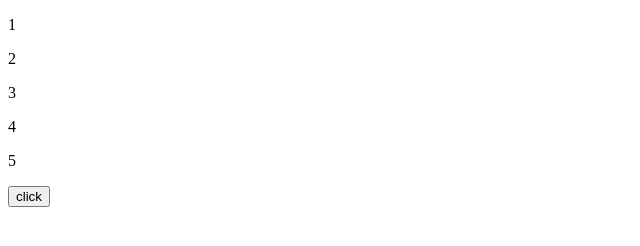
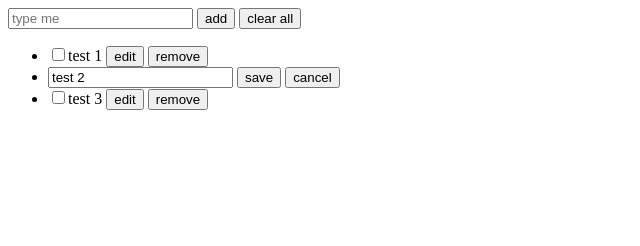
Before and after one commit to SimonovAlex/hillel, a plain HTML site: page lessons/index.html in a window 1280 px wide. Shown: the whole page, without its empty margins (0-640 px from the left). Drawn offline with Linux system fonts and the light colour scheme.

Commit message:
add layout

```diff
--- a/lessons/index.html
+++ b/lessons/index.html
@@ -19,19 +19,28 @@
   </div>
 </div> -->
 
-<p>1</p>
+<!-- <p>1</p>
 <p>2</p>
 <p>3</p>
 <p>4</p>
-<p>5</p>
+<p>5</p> -->
+<input placeholder="type me">
 
 <button type="tested" onclick="clickHandler()">
-  click
+  add
 </button>
 
+<button type="tested" onclick="clickHandler()">
+  clear all
+</button>
 
+<ul>
+  <li><input type="checkbox"><span>test 1 </span> <button>edit</button> <button>remove</button></li>
+  <li><input value="test 2"> <button>save</button> <button>cancel</button></li>
 
+  <li><input type="checkbox"><span>test 3 </span> <button>edit</button> <button>remove</button></li>
 
+</ul>
 
 </body>
 <script src="lesson10.js"></script>
```
